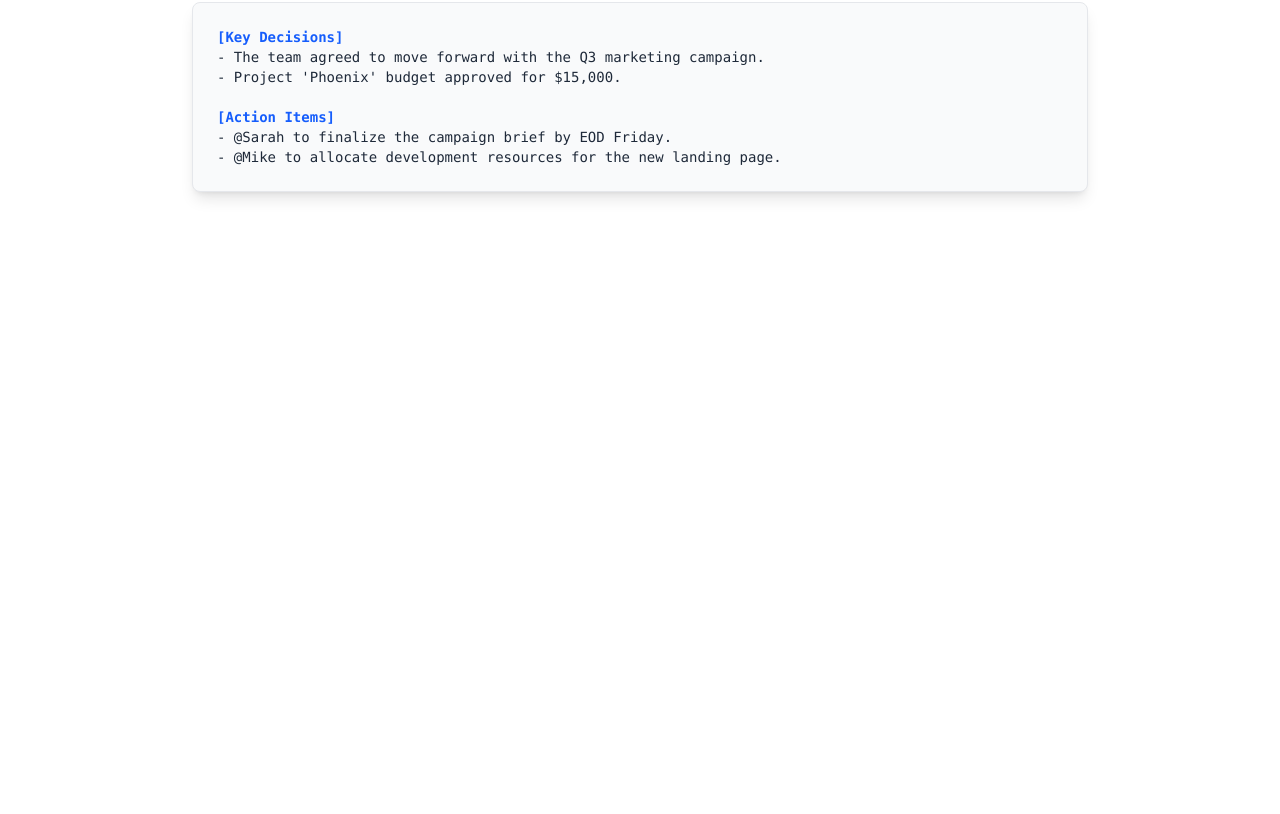
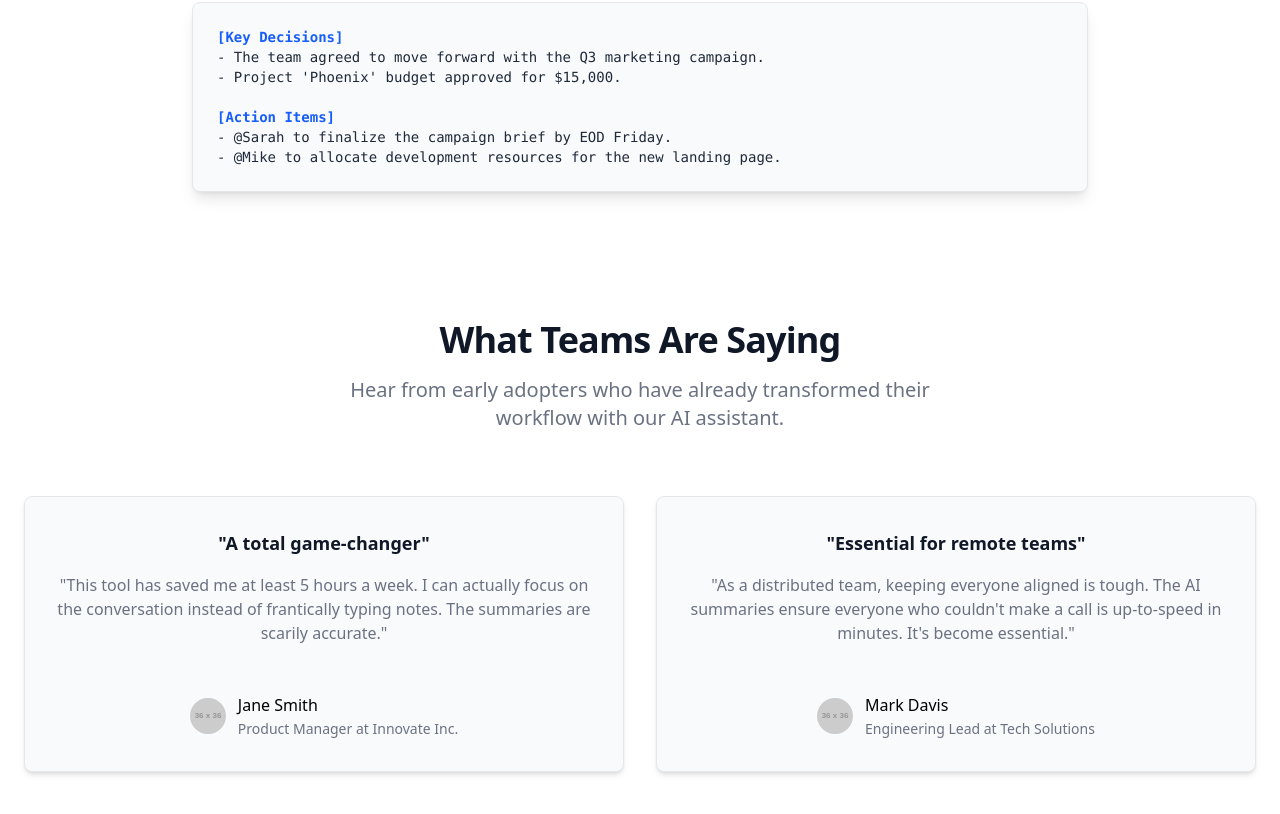
Before and after one commit to rohit3171999/webinar-registration-page, a React (Vite) app: page / in a window 1280 px wide. Shown: the part 2043-2857 px from the top of the page. Before the commit the page ends 2299 px from the top, so only its background shows below. Built offline with nearby package versions, Linux system fonts and the light colour scheme.

Commit message:
add markup in TestimonialsSection.jsx

```diff
--- a/src/App.jsx
+++ b/src/App.jsx
@@ -2,6 +2,7 @@
 import HeroSection from "./components/HeroSection.jsx";
 import FeatureExplaination from "./components/FeatureExplaination.jsx";
 import DemoSection from "./components/DemoSection.jsx";
+import TestimonialsSection from "./components/TestimonialsSection.jsx";
 
 const App = () => {
     return (
@@ -9,6 +10,7 @@ const App = () => {
         <HeroSection/>
             <FeatureExplaination/>
             <DemoSection/>
+            <TestimonialsSection/>
         </>
 
     );
--- a/src/components/TestimonialsSection.jsx
+++ b/src/components/TestimonialsSection.jsx
@@ -5,20 +5,47 @@ Displays quotes or reviews from beta testers/early adopters.
 Purpose:
 Provide social proof and credibility.
 * */
-export default function TestiomonialsSection(){
+export default function TestimonialsSection(){
     return (
-        // <section> wrapper
-        <section>
-            {/*<h2> section title (e.g., “What Teams Are Saying”)*/}
-            <h2></h2>
-            {/*<div> container for testimonial cards*/}
-            <div></div>
-            {/*<blockquote> testimonial text*/}
-
-            {/*    <p> user name + role*/}
-
-            {/*        <img> (optional: avatar of person/team logo)*/}
-
+        <section className="bg-white dark:bg-gray-900">
+            <div className="py-8 px-4 mx-auto max-w-screen-xl text-center lg:py-16 lg:px-6">
+                <div className="mx-auto max-w-screen-sm">
+                    <h2 className="mb-4 text-4xl tracking-tight font-extrabold text-gray-900 dark:text-white">
+                        What Teams Are Saying
+                    </h2>
+                    <p className="mb-8 font-light text-gray-500 lg:mb-16 sm:text-xl dark:text-gray-400">
+                        Hear from early adopters who have already transformed their workflow with our AI assistant.
+                    </p>
+                </div>
+                <div className="grid gap-8 lg:grid-cols-2">
+                    <figure className="flex flex-col justify-center items-center p-8 text-center bg-gray-50 rounded-lg border border-gray-200 dark:bg-gray-800 dark:border-gray-700 shadow-md">
+                        <blockquote className="mx-auto mb-4 max-w-2xl text-gray-500 lg:mb-8 dark:text-gray-400">
+                            <h3 className="text-lg font-semibold text-gray-900 dark:text-white">"A total game-changer"</h3>
+                            <p className="my-4">"This tool has saved me at least 5 hours a week. I can actually focus on the conversation instead of frantically typing notes. The summaries are scarily accurate."</p>
+                        </blockquote>
+                        <figcaption className="flex justify-center items-center space-x-3">
+                            <img className="w-9 h-9 rounded-full" src="https://placehold.co/36x36/E2E8F0/4A5568?text=JS" alt="profile picture Jane Smith"/>
+                            <div className="space-y-0.5 font-medium dark:text-white text-left">
+                                <div>Jane Smith</div>
+                                <div className="text-sm font-light text-gray-500 dark:text-gray-400">Product Manager at Innovate Inc.</div>
+                            </div>
+                        </figcaption>
+                    </figure>
+                    <figure className="flex flex-col justify-center items-center p-8 text-center bg-gray-50 rounded-lg border border-gray-200 dark:bg-gray-800 dark:border-gray-700 shadow-md">
+                        <blockquote className="mx-auto mb-4 max-w-2xl text-gray-500 lg:mb-8 dark:text-gray-400">
+                            <h3 className="text-lg font-semibold text-gray-900 dark:text-white">"Essential for remote teams"</h3>
+                            <p className="my-4">"As a distributed team, keeping everyone aligned is tough. The AI summaries ensure everyone who couldn't make a call is up-to-speed in minutes. It's become essential."</p>
+                        </blockquote>
+                        <figcaption className="flex justify-center items-center space-x-3">
+                            <img className="w-9 h-9 rounded-full" src="https://placehold.co/36x36/E2E8F0/4A5568?text=MD" alt="profile picture Mark Davis"/>
+                            <div className="space-y-0.5 font-medium dark:text-white text-left">
+                                <div>Mark Davis</div>
+                                <div className="text-sm font-light text-gray-500 dark:text-gray-400">Engineering Lead at Tech Solutions</div>
+                            </div>
+                        </figcaption>
+                    </figure>
+                </div>
+            </div>
         </section>
     );
 }
```
